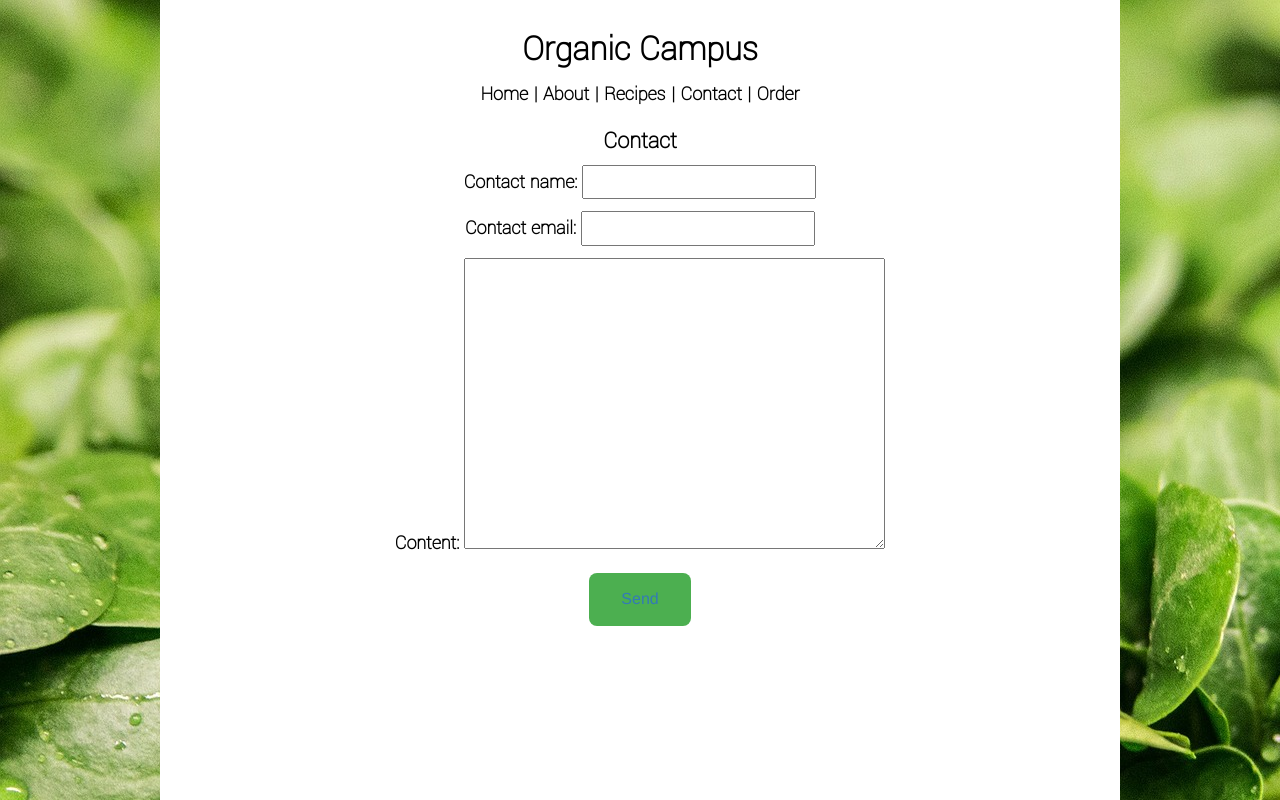
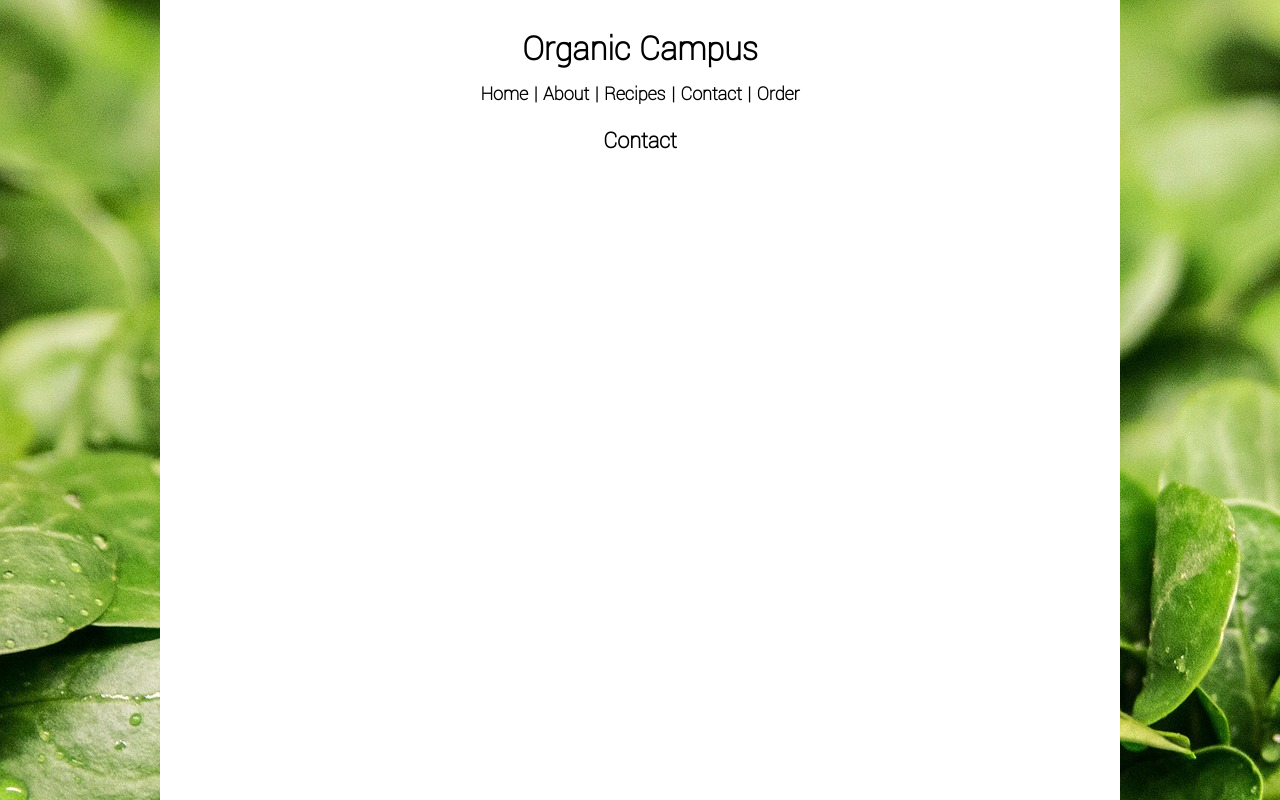
Before and after one commit to IzzySmith/organic-campus, a Django app: page /contact/ in a window 1280 px wide. Run offline with Django 3.2, Linux system fonts and the light colour scheme; some libraries are stand-ins or nearby versions.

Commit message:
changed contact form and removed gmail

```diff
--- a/blog/forms.py
+++ b/blog/forms.py
@@ -12,11 +12,3 @@ class RecipeForm(forms.ModelForm):
     class Meta:
         model = Recipe
         fields = ('title', 'instructions')
-
-class ContactForm(forms.Form):
-    contact_name= forms.CharField(required=True)
-    contact_email = forms.EmailField(required=True)
-    content = forms.CharField(
-        required=True,
-        widget=forms.Textarea
-)
--- a/blog/templates/blog/contact.html
+++ b/blog/templates/blog/contact.html
@@ -3,27 +3,7 @@
 {% block content %}
 
 <h3 class="titleText">Contact</h3>
-<form role="form" action="" method="post">
-    {% csrf_token %}
-    {{ form.as_p }}
-    <button type="submit" class="contactButton"><a href="mailto:organiccampus@gmail.com?Subject=Web%20Mail">Send</a></button>
-</form>
+
+<script type="text/javascript" src="https://form.jotformeu.com/jsform/71053259285357"></script>
 
 {% endblock %}
-
-<!--
-
-<h3 class="titleText">Helloooo</h3>
-
-<form action="mailto:organiccampusauc@example.com" method="post" enctype="text/plain">
-Name:<br>
-<input type="text" name="name"><br>
-Cheeseface-E-mail:<br>
-<input type="text" name="mail"><br>
-Comment:<br>
-<input type="text" name="comment" size="50"><br><br>
-<input type="submit" value="Send">
-<input type="reset" value="Reset">
-</form>
-
--->
--- a/blog/views.py
+++ b/blog/views.py
@@ -2,7 +2,7 @@ from django.shortcuts import render
 from django.utils import timezone
 from django.shortcuts import redirect, get_object_or_404
 from .models import Post, Category, Recipe
-from .forms import PostForm, RecipeForm, ContactForm
+from .forms import PostForm, RecipeForm
 from django.core.mail import EmailMessage
 from django.template import Context
 from django.template.loader import get_template
@@ -73,48 +73,7 @@ def recipe_edit(request, pk):
         form = RecipeForm(instance=post)
     return render(request, 'recipe_edit.html', {'recipe': recipe})
 
-# our view
-def contact(request):
 
-    form_class = ContactForm
-
-    # new logic!
-    if request.method == 'POST':
-        form = form_class(data=request.POST)
-
-        if form.is_valid():
-            contact_name = request.POST.get(
-                'contact_name'
-            , '')
-            contact_email = request.POST.get(
-                'contact_email'
-            , '')
-            form_content = request.POST.get('content', '')
-
-            # Email the profile with the
-            # contact information
-            template = get_template('blog/contact_template.txt')
-            context = Context({
-                'contact_name': contact_name,
-                'contact_email': contact_email,
-                'form_content': form_content,
-            })
-            content = template.render(context)
-
-            email = EmailMessage(
-                "New contact form submission",
-                content,
-                "Organic Campus" +'',
-                ['organiccampusauc@gmail.com'],
-                headers = {'Reply-To': contact_email }
-            )
-            email.send()
-            return redirect('contact')
-
-    return render(request, 'blog/contact.html', {
-        'form': form_class,
-    })
-"""
 
 """
 def recipe(request):
@@ -155,55 +114,11 @@ def recipe_edit(request, pk):
         form = RecipeForm(instance=post)
     return render(request, 'blog/recipe_edit.html', {'form': form})
 
+"""
+# the contact view
+def contact(request):
+    return render(request, 'blog/contact.html')
 
-def contact(request):
-    form_class=ContactForm
-
-    return render(request, 'blog/contact.html', {
-        'form': form_class,
-})
-
-
-# our view
-def contact(request):
-    form_class = ContactForm
-
-    # new logic!
-    if request.method == 'POST':
-        form = form_class(data=request.POST)
-
-        if form.is_valid():
-            contact_name = request.POST.get(
-                'contact_name'
-            , '')
-            contact_email = request.POST.get(
-                'contact_email'
-            , '')
-            form_content = request.POST.get('content', '')
-
-            # Email the profile with the
-            # contact information
-            template = get_template('blog/contact_template.txt')
-            context = Context({
-                'contact_name': contact_name,
-                'contact_email': contact_email,
-                'form_content': form_content,
-            })
-            content = template.render(context)
-
-            email = EmailMessage(
-                "New contact form submission",
-                content,
-                "Organic Campus" +'',
-                ['organiccampusauc@gmail.com'],
-                headers = {'Reply-To': contact_email }
-            )
-            email.send()
-            return redirect('contact')
-
-    return render(request, 'blog/contact.html', {
-        'form': form_class,
-    })
-
+#the order view
 def order(request):
     return render(request, 'blog/order.html')
--- a/mysite/settings.py
+++ b/mysite/settings.py
@@ -130,12 +130,6 @@ ALLOWED_HOSTS = ['*']
 
 DEBUG = True
 
-#email settings
-EMAIL_HOST = 'smtp.gmail.com'
-EMAIL_HOST_USER = 'organiccampusauc@gmail.com'
-EMAIL_HOST_PASSWORD = 'Aucveg2013'
-EMAIL_PORT = 587
-EMAIL_USE_TLS = True
 
 try:
     from .local_settings import *
```
